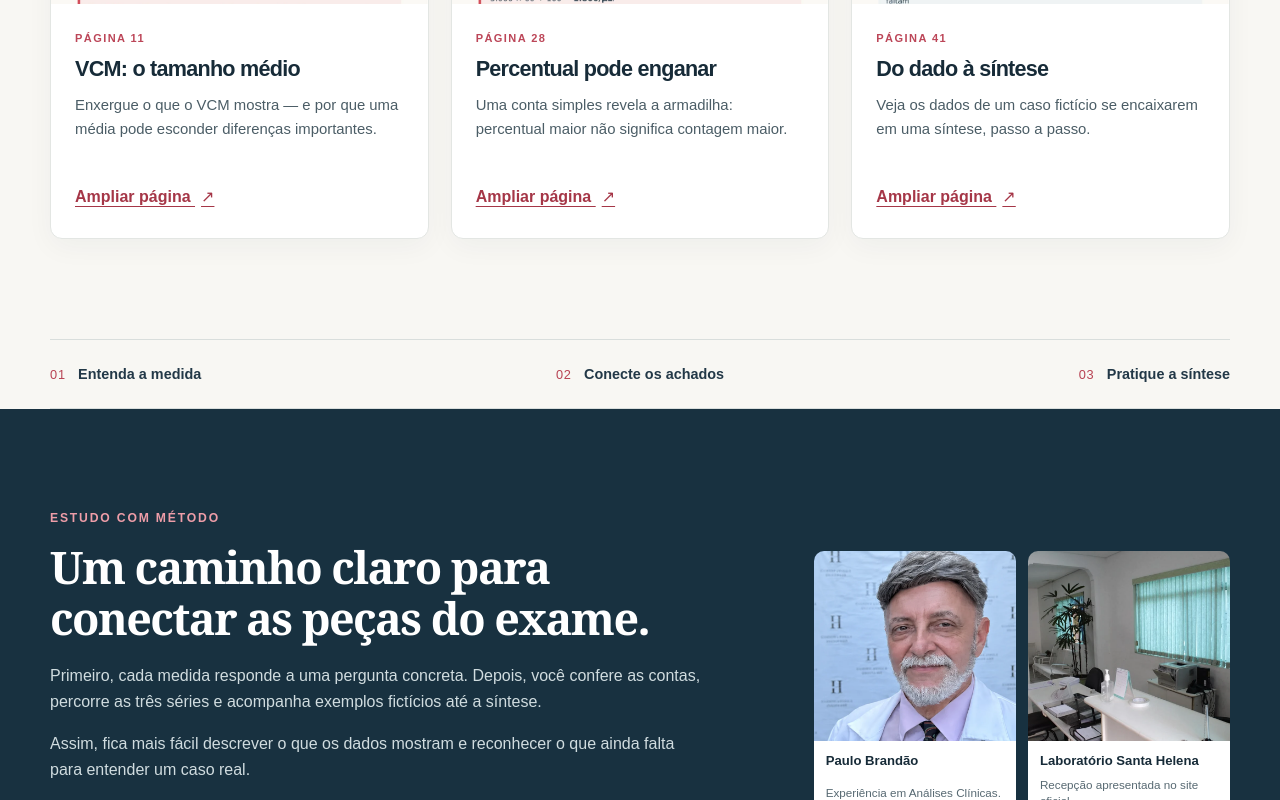
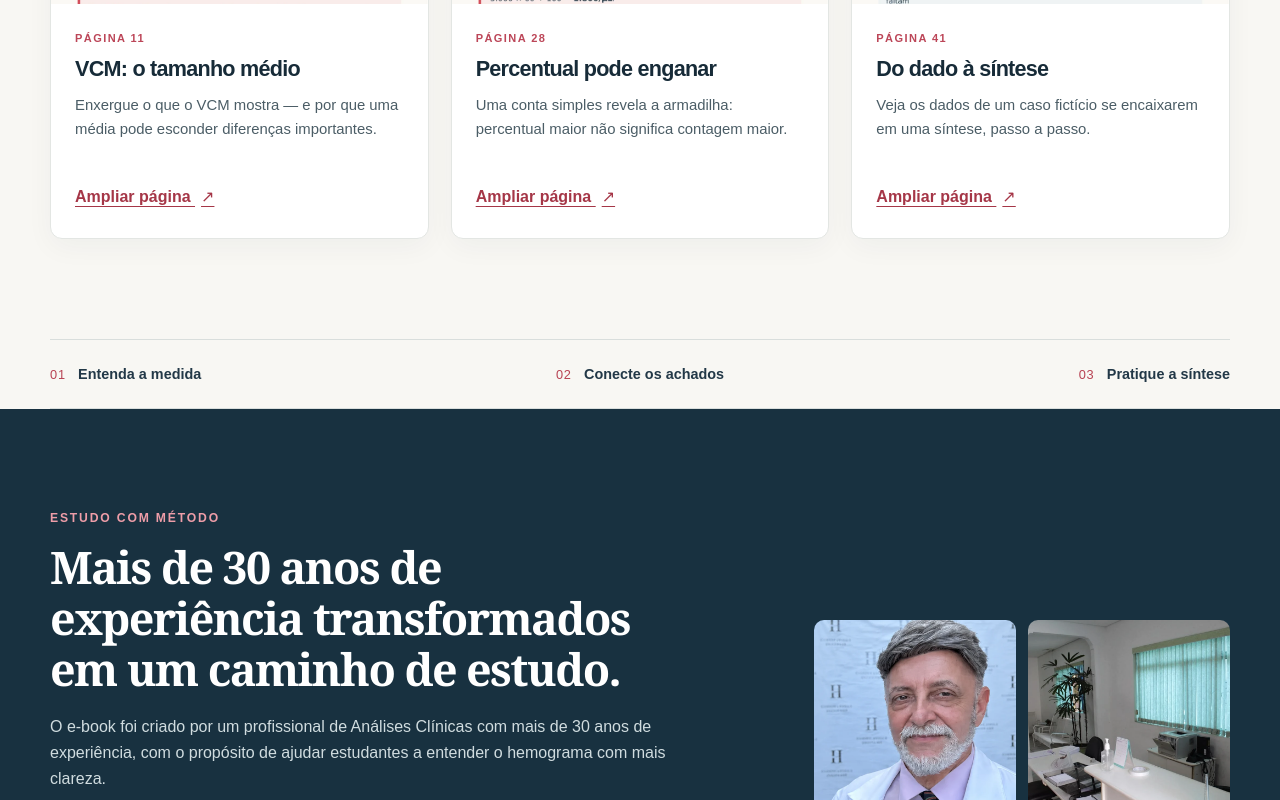
Before and after one commit to Sophia220510/pdflab2, a React (Vite) app: page / in a window 1280 px wide. Shown: the part 2000-2800 px from the top of the page. Built offline with nearby package versions, Linux system fonts and the light colour scheme.

Commit message:
Highlight creator experience and student purpose

```diff
--- a/src/App.tsx
+++ b/src/App.tsx
@@ -259,7 +259,7 @@ export function App() {
                 />
                 <span>
                   <strong>Paulo Brandão</strong>
-                  <small>Experiência em Análises Clínicas</small>
+                  <small>Mais de 30 anos em Análises Clínicas · criou este e-book para ajudar estudantes</small>
                 </span>
               </div>
             </div>
@@ -389,8 +389,13 @@ export function App() {
             <div>
               <p className="section-kicker">Estudo com método</p>
               <h2 id="proof-title">
-                Um caminho claro para conectar as peças do exame.
+                Mais de 30 anos de experiência transformados em um caminho de estudo.
               </h2>
+              <p>
+                O e-book foi criado por um profissional de Análises Clínicas com
+                mais de 30 anos de experiência, com o propósito de ajudar
+                estudantes a entender o hemograma com mais clareza.
+              </p>
               <p>
                 Primeiro, cada medida responde a uma pergunta concreta. Depois,
                 você confere as contas, percorre as três séries e acompanha
@@ -413,7 +418,7 @@ export function App() {
                 />
                 <figcaption>
                   <strong>Paulo Brandão</strong>
-                  <span>Experiência em Análises Clínicas.</span>
+                  <span>Mais de 30 anos em Análises Clínicas. Criou este material para ajudar estudantes.</span>
                 </figcaption>
               </figure>
               <figure>
```
Also changed, not shown: scripts/smoke.mjs (+2 -6 lines), 1 other file (tests, documents, lock files or other folders).
